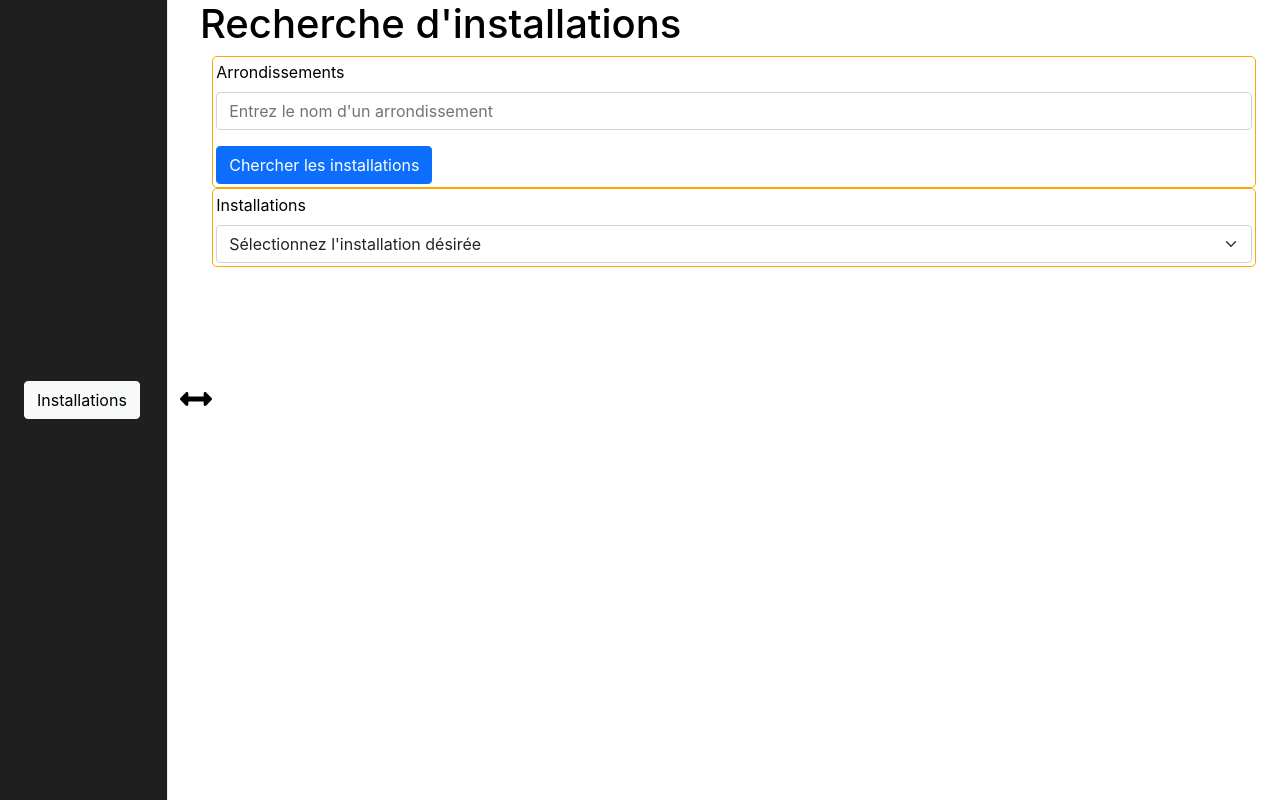
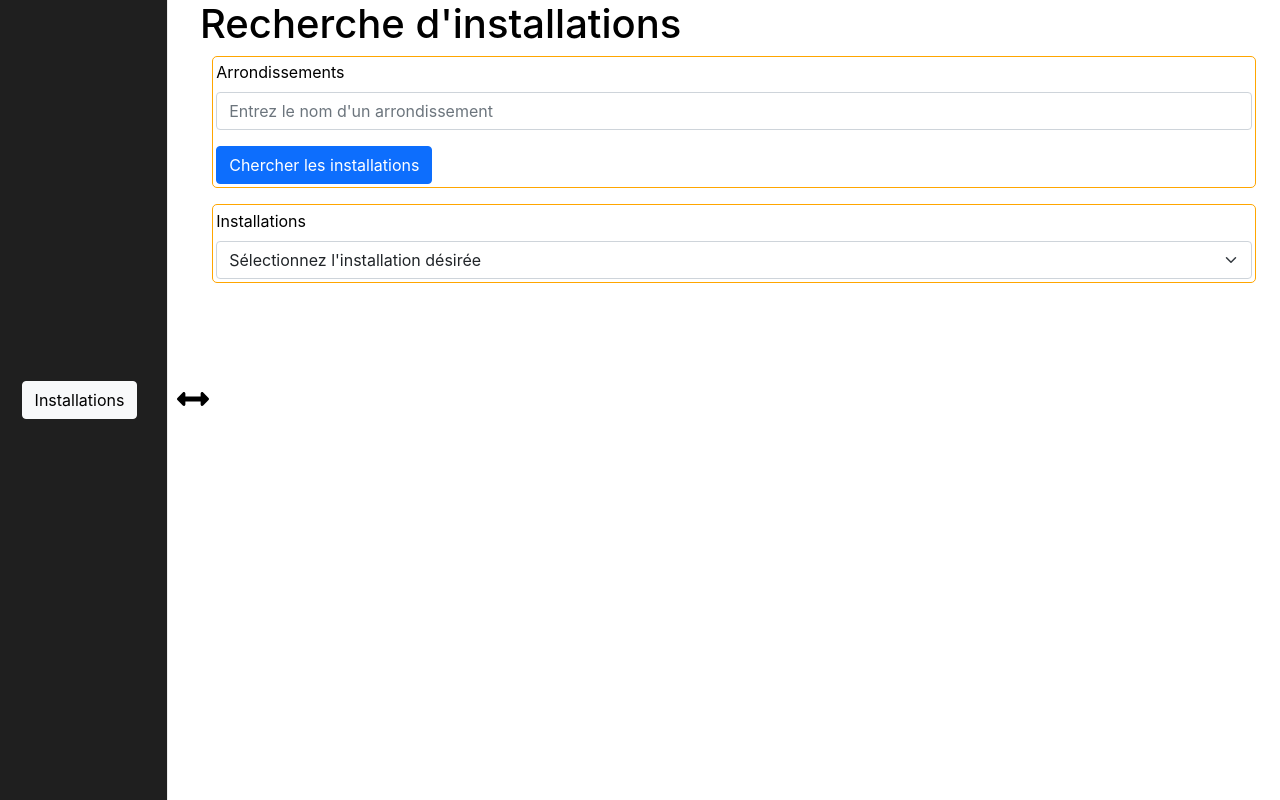
Before and after one commit to RaphaelJ-S/inf5190-tp2, a Flask app: template inf5190_projet_src/app/src/templates/form_installations.html in a window 1280 px wide. Run offline with Flask 2, Linux system fonts and the light colour scheme; the template is opened without the code that fills it, so the values that code supplies are empty; parts of the project's set-up code (start-up, migrations or seed data) failed here and were passed over; some libraries are stand-ins or nearby versions.

Commit message:
petites modifications du css

```diff
--- a/inf5190_projet_src/app/src/static/css/styles.css
+++ b/inf5190_projet_src/app/src/static/css/styles.css
@@ -15,6 +15,8 @@
 .sidebar {
   display: flex;
   flex-flow: column;
+  height: 12vh;
+  justify-content: center;
   background-color: rgb(31, 31, 31);
   border-bottom: 1px rgb(204, 204, 204) solid;
   margin-bottom: 2rem;
@@ -48,6 +50,7 @@
   border: 1px rgb(255, 166, 0) solid;
   border-radius: 5px;
   padding: 0.2rem;
+  margin-bottom: 1rem;
 }
 
 .grp-select {
```
